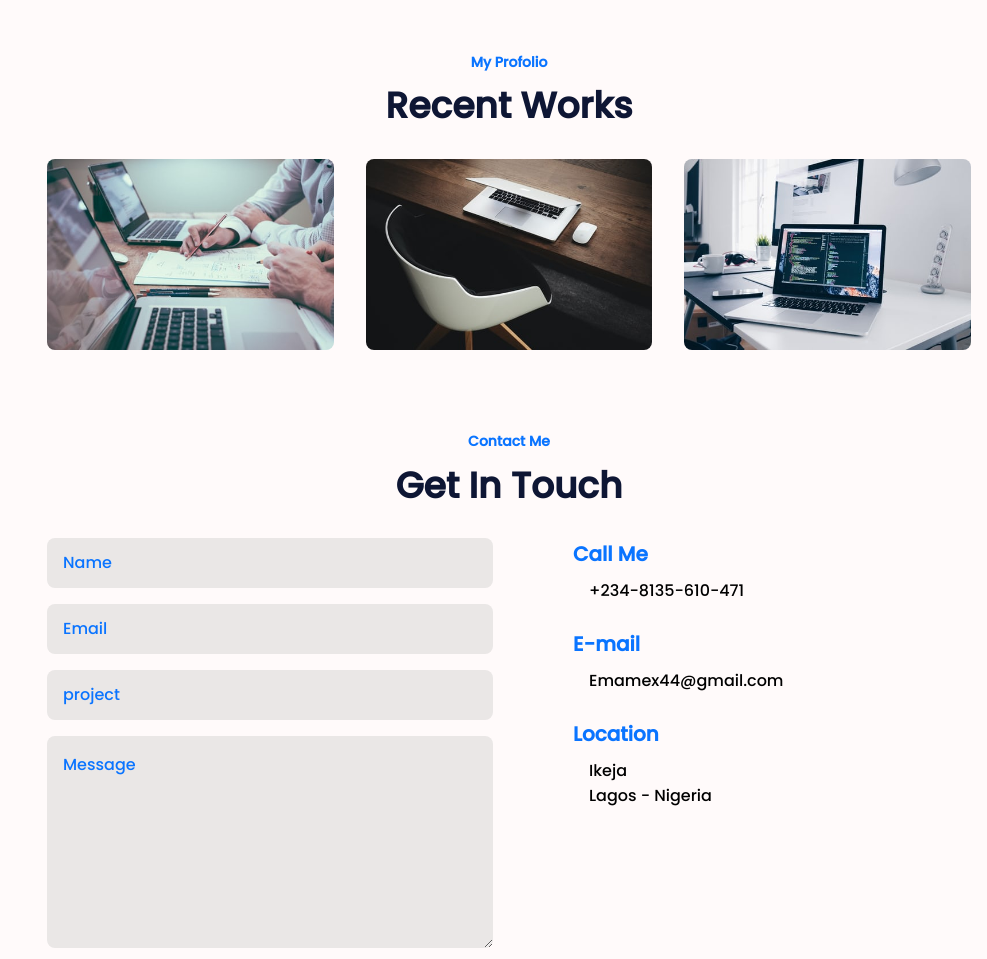
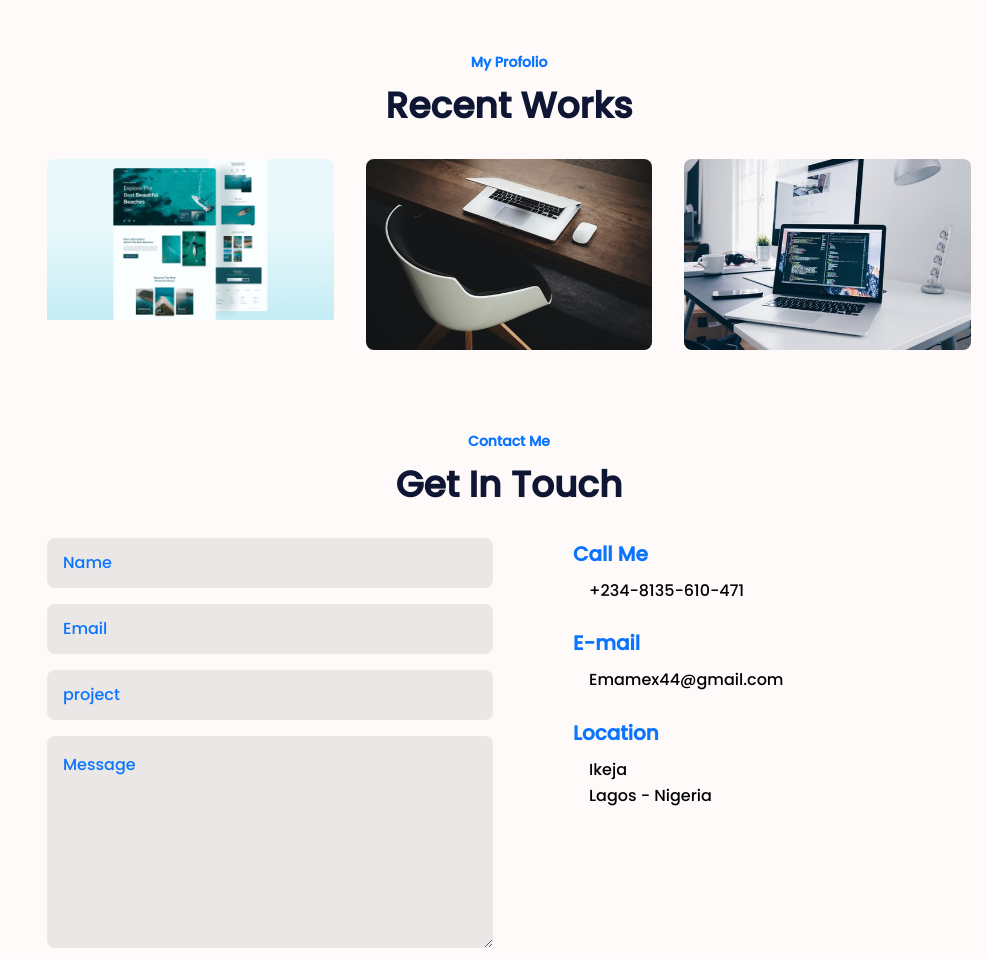
Before and after one commit to Emmanuel-Ezekiel/Personal-website, a plain HTML site: page index.html in a window 1280 px wide. Shown: the part 2898-3857 px from the top of the page, without its empty margins (293-1280 px from the left). Drawn offline with nearby package versions, Linux system fonts and the light colour scheme.

Commit message:
add image on my work

```diff
--- a/index.html
+++ b/index.html
@@ -211,7 +211,7 @@
 
             <div class="works__container bd-grid">
                 <div class="works__img">
-                    <img src="img/photo-1.jpeg" alt="">
+                    <img src="img/preview.png" alt="">
 
 
                     <div class="works__data">
```
Also changed, not shown: img/preview.png (added).
